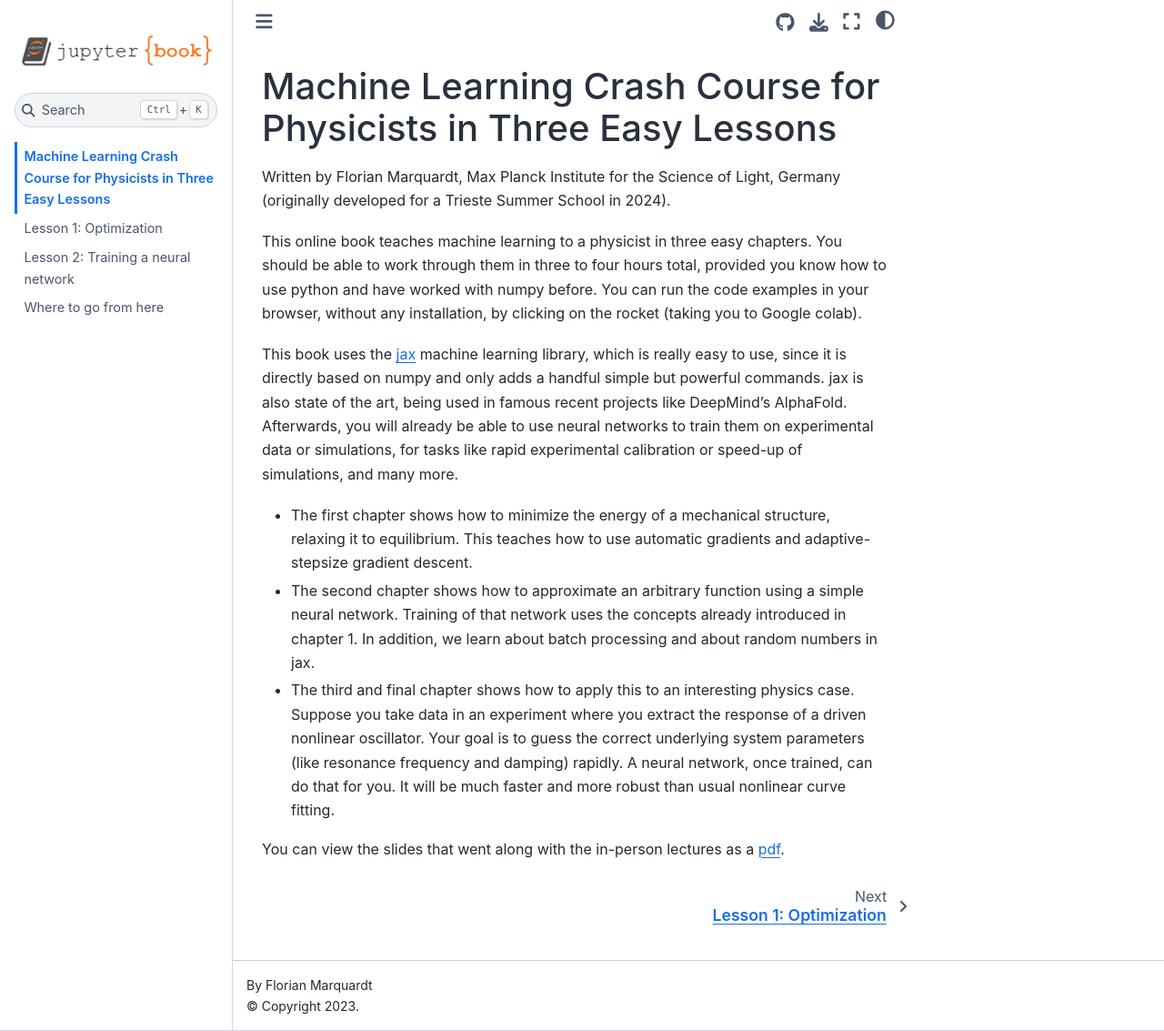
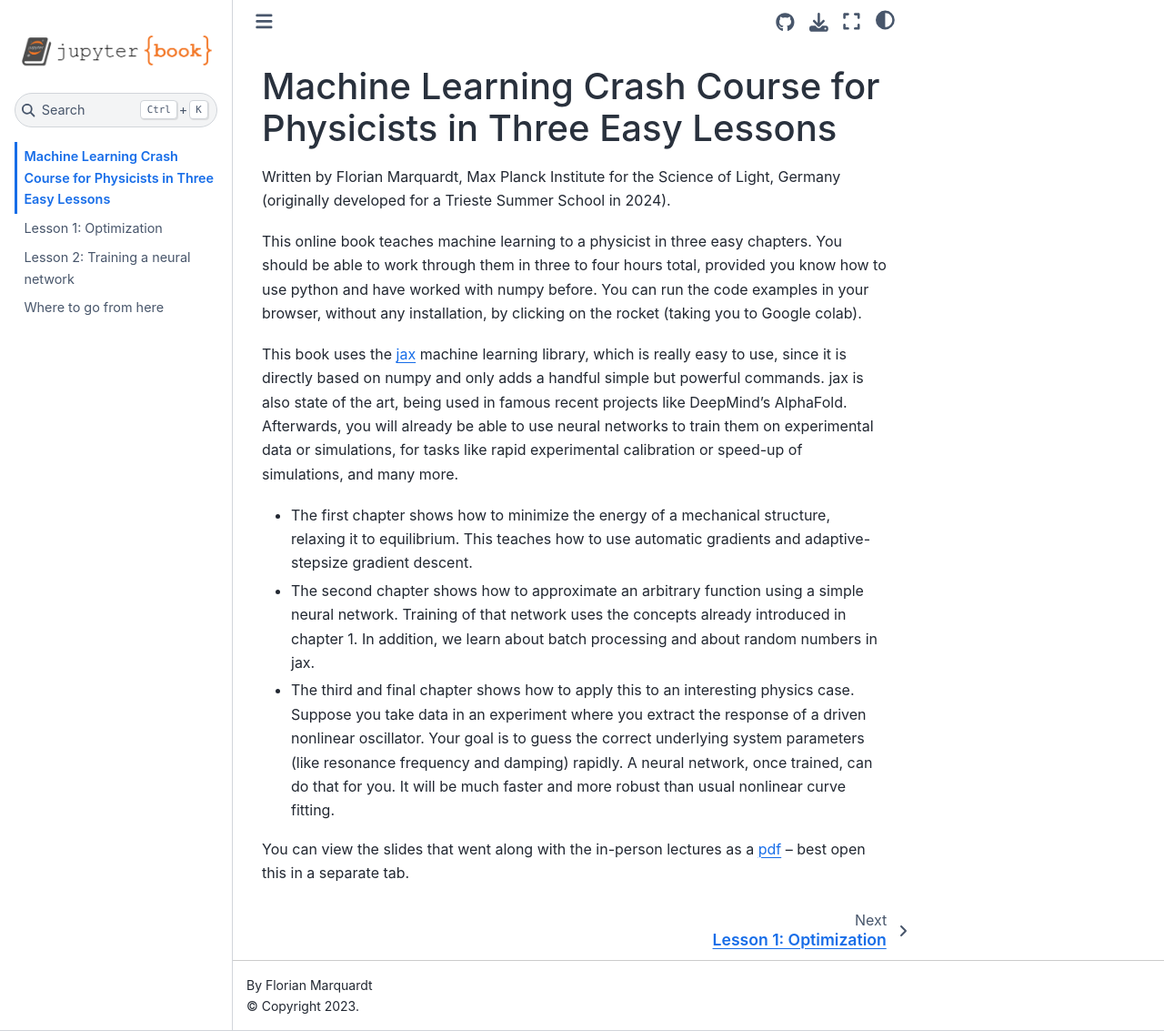
Before and after one commit to FlorianMarquardt/MachineLearningThreeEasyLessons, a Jupyter Book: the page built from intro.md, in a window 1280 px wide and 1133 px high. Shown: the whole window at 91% size. Built offline with Jupyter Book 1.0.4 settings and Sphinx 7.4.7 and the Sphinx Book theme 1.1.4, drawn with Linux system fonts in a browser that asks for light colours; pages that are not in the unit, such as notebooks, are missing from menus.

Commit message:
added link

```diff
--- a/intro.md
+++ b/intro.md
@@ -12,4 +12,4 @@
 
 - The third and final chapter shows how to apply this to an interesting physics case. Suppose you take data in an experiment where you extract the response of a driven nonlinear oscillator. Your goal is to guess the correct underlying system parameters (like resonance frequency and damping) rapidly. A neural network, once trained, can do that for you. It will be much faster and more robust than usual nonlinear curve fitting.
 
-You can view the slides that went along with the in-person lectures as a [pdf](https://FlorianMarquardt.github.io/MachineLearningThreeEasyLessons/2024_09_ML_Three_Easy_Lessons_Marquardt.pdf).
+You can view the slides that went along with the in-person lectures as a [pdf](https://github.com/FlorianMarquardt/MachineLearningThreeEasyLessons/blob/main/2024_09_ML_Three_Easy_Lessons_Marquardt.pdf) -- best open this in a separate tab.
```
